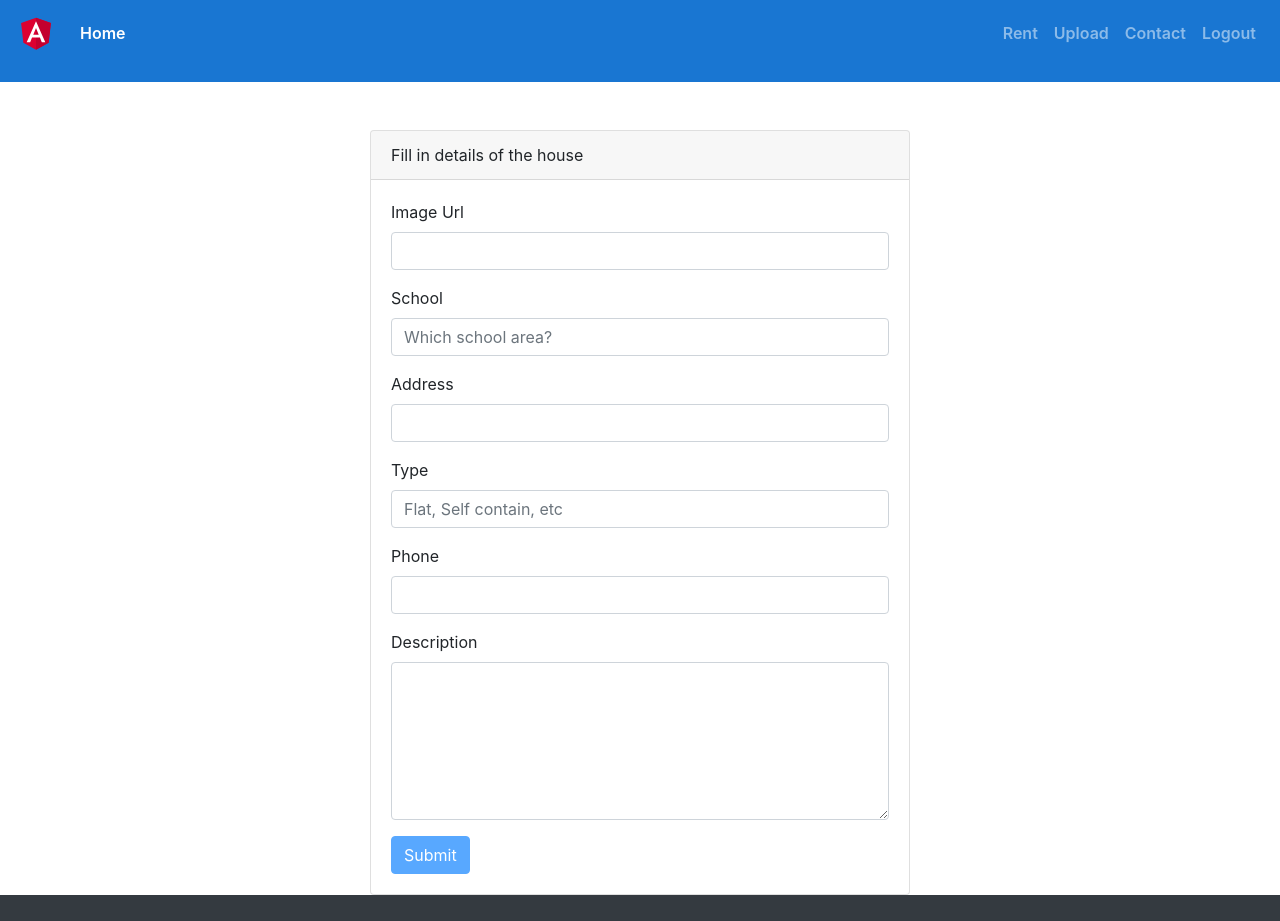
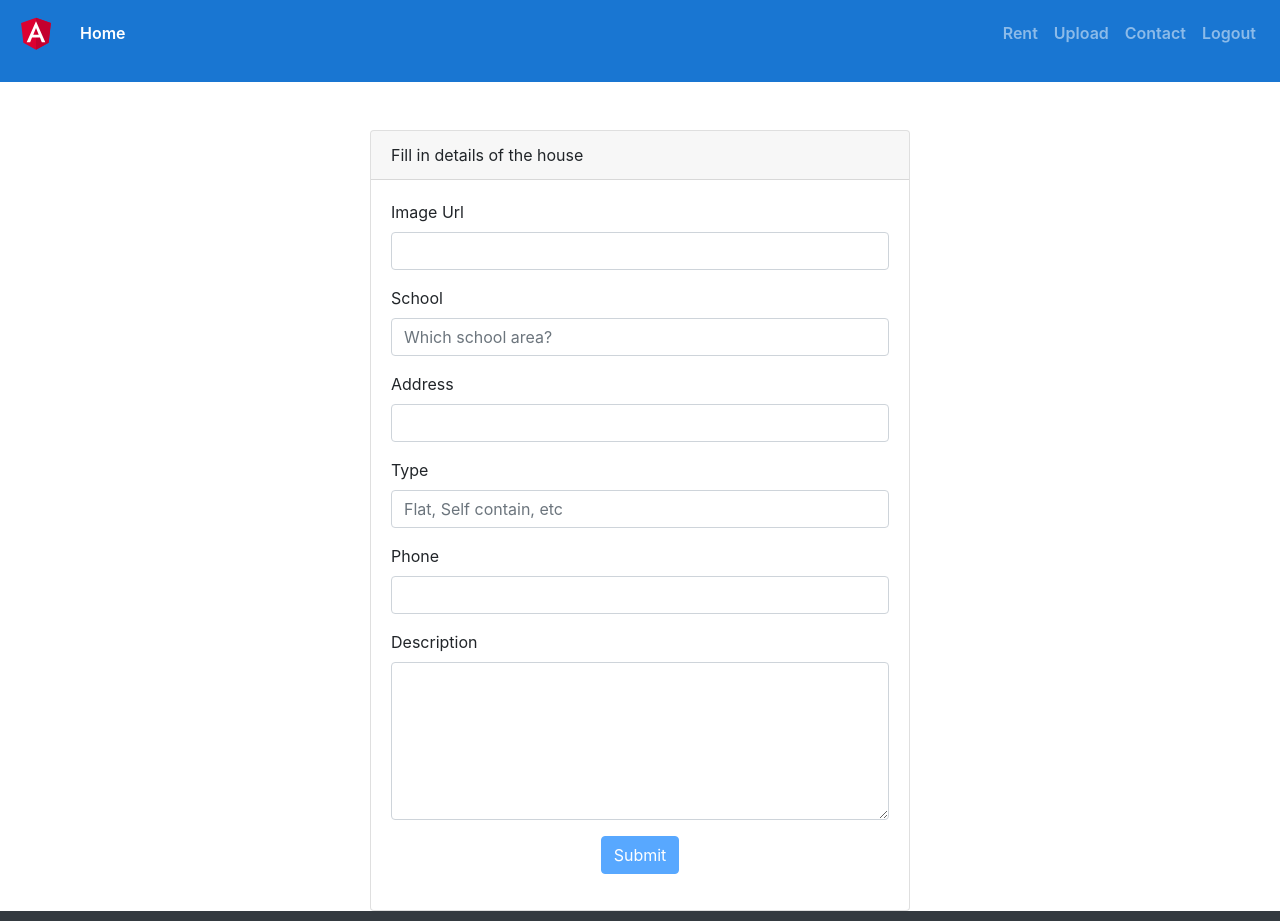
Before and after one commit to colossalboss/HouzeUI, an Angular app: page /upload in a window 1280 px wide. Shown: the top 921 px of the page. Built offline with nearby package versions, Linux system fonts and the light colour scheme; no server answers; sample sign-in values are in the browser's storage.

Commit message:
Center upload button

```diff
--- a/src/app/profile/profile.component.css
+++ b/src/app/profile/profile.component.css
@@ -11,7 +11,7 @@
     border: 1px solid #ccc;
     border-radius: 8px;
     height: fit-content;
-    box-shadow: 1px 1px 10px 2px #ccc;;
+    box-shadow: 1px 1px 10px 2px #ccc;
 }
 
 .house-image {
--- a/src/app/upload/upload.component.html
+++ b/src/app/upload/upload.component.html
@@ -37,7 +37,9 @@
                           <textarea type="text" class="form-control" id="description" formControlName="description" rows="6"></textarea>
                         </div>
 
-                        <button type="submit" class="btn btn-primary" [disabled]="!house.valid">Submit</button>
+                        <div class="form-group text-center">
+                          <button type="submit" class="btn btn-primary" [disabled]="!house.valid">Submit</button>
+                        </div>
                       </form>
                 </div>
             </div>
```
